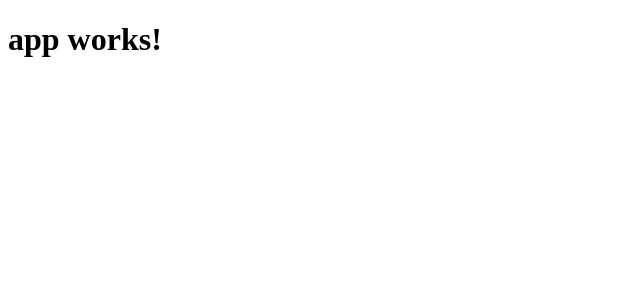
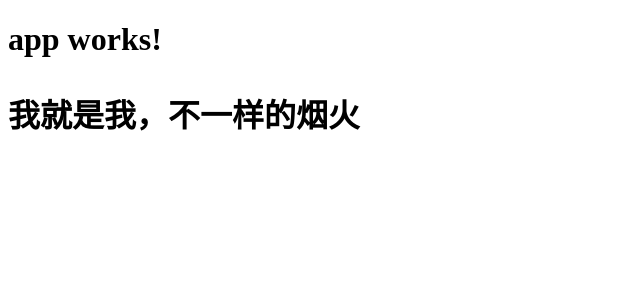
Before and after one commit to lvsun/peiran, an Angular app: page / in a window 1280 px wide. Shown: the top 300 px of the page, without its empty margins (0-640 px from the left). Built offline with nearby package versions, Linux system fonts and the light colour scheme.

Commit message:
first change

```diff
--- a/src/app/app.component.html
+++ b/src/app/app.component.html
@@ -1,3 +1,4 @@
 <h1>
   {{title}}
+  <p>我就是我，不一样的烟火</p>
 </h1>
```
